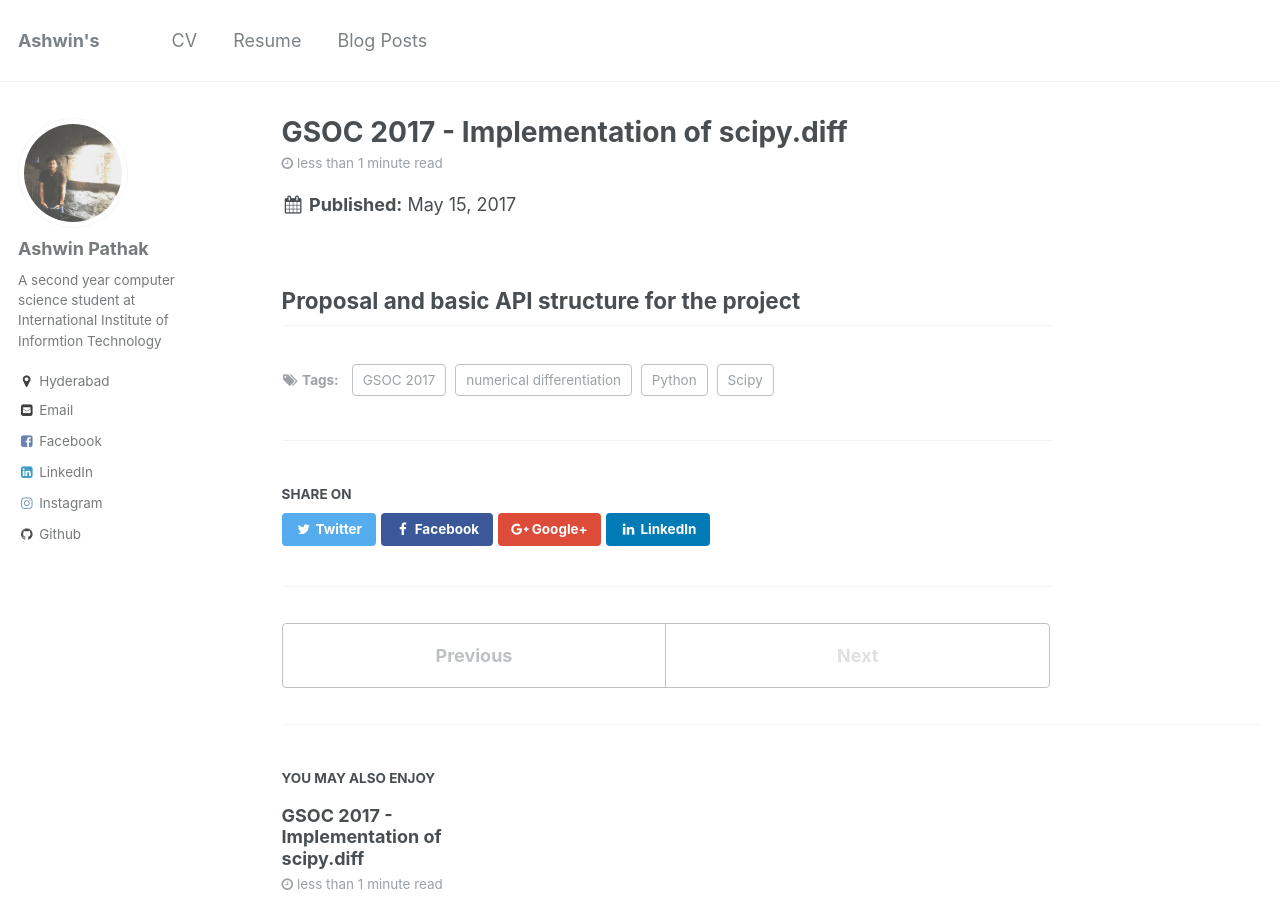
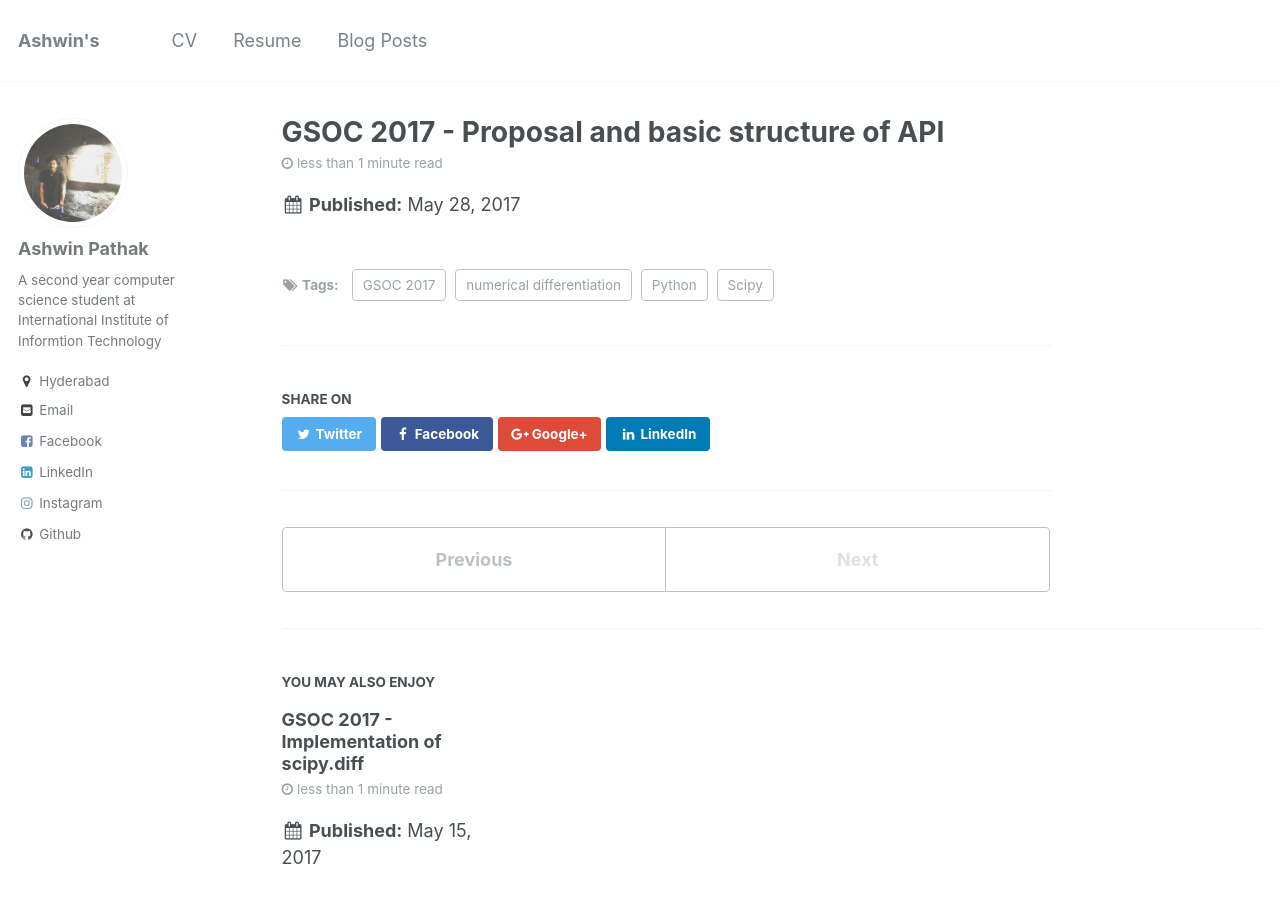
Before and after one commit to ashwinpathak20/ashwinpathak20.github.io, a Jekyll site: the page built from _posts/2017-05-28-blog-post-2.md, in a window 1280 px wide and 900 px high. Built offline with Jekyll 4.4.1, drawn with Linux system fonts in a browser that asks for light colours.

Commit message:
Update 2017-05-28-blog-post-2.md

```diff
--- a/_posts/2017-05-28-blog-post-2.md
+++ b/_posts/2017-05-28-blog-post-2.md
@@ -1,6 +1,6 @@
 ---
-title: 'GSOC 2017 - Implementation of scipy.diff'
-date: 2017-05-15
+title: 'GSOC 2017 - Proposal and basic structure of API'
+date: 2017-05-28
 permalink: /posts/2015/05/blog-post-1/
 tags:
   - GSOC 2017
@@ -8,5 +8,3 @@
   - Scipy
   - Python
 ---
-
-## Proposal and basic API structure for the project
```
